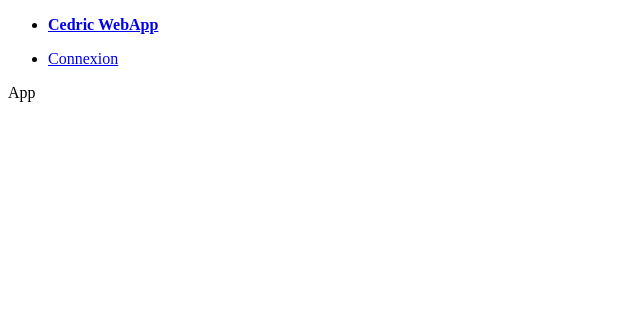
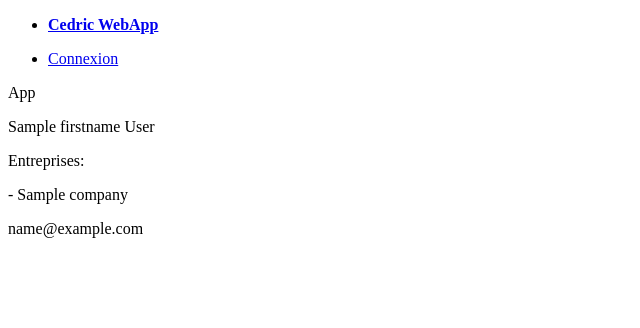
Before and after one commit to cedric816/CBC_V2, a Symfony app: template templates/app/index.html.twig in a window 1280 px wide. Shown: the top 328 px of the page, without its empty margins (0-640 px from the left). Run offline with Twig, Linux system fonts and the light colour scheme; the template is opened without the code that fills it: most values are stand-ins (such as "Sample title", 1, 10 or a date in 2020); some libraries are stand-ins or nearby versions.

Commit message:
litsting des membres #25

```diff
--- a/templates/app/index.html.twig
+++ b/templates/app/index.html.twig
@@ -7,5 +7,17 @@
     <div class="container">
         <p class="flex">App</p>
     </div>
+    <div class="listing">
+        {% for membre in membres %}
+            <div class="membre-card">
+                <p>{{membre.firstname}} {{membre.lastname}}</p>
+                <p>Entreprises:</p>
+                {% for company in membre.companies %}
+                    <p>- {{company.name}}</p>
+                {% endfor %}
+                <p>{{membre.email}}</p>
+            </div>
+        {% endfor %}
+    </div>
 </main>
 {% endblock %}
--- a/templates/base.html.twig
+++ b/templates/base.html.twig
@@ -24,6 +24,7 @@
             </ul>
             <ul>
                 {% if is_granted('ROLE_USER') %}
+                <li><a href={{path('app_index')}}>Membres</a></li>
                 <li><a href={{path('recos_read')}}>Recos</a></li>
                 <li><a href="#">Profil</a></li>
                 <li><a href={{path('app_logout')}}>Déconnexion</a></li>
```
Also changed, not shown: assets/styles/base.scss (+9 -0 lines), src/Controller/AppController.php (+6 -2 lines).
